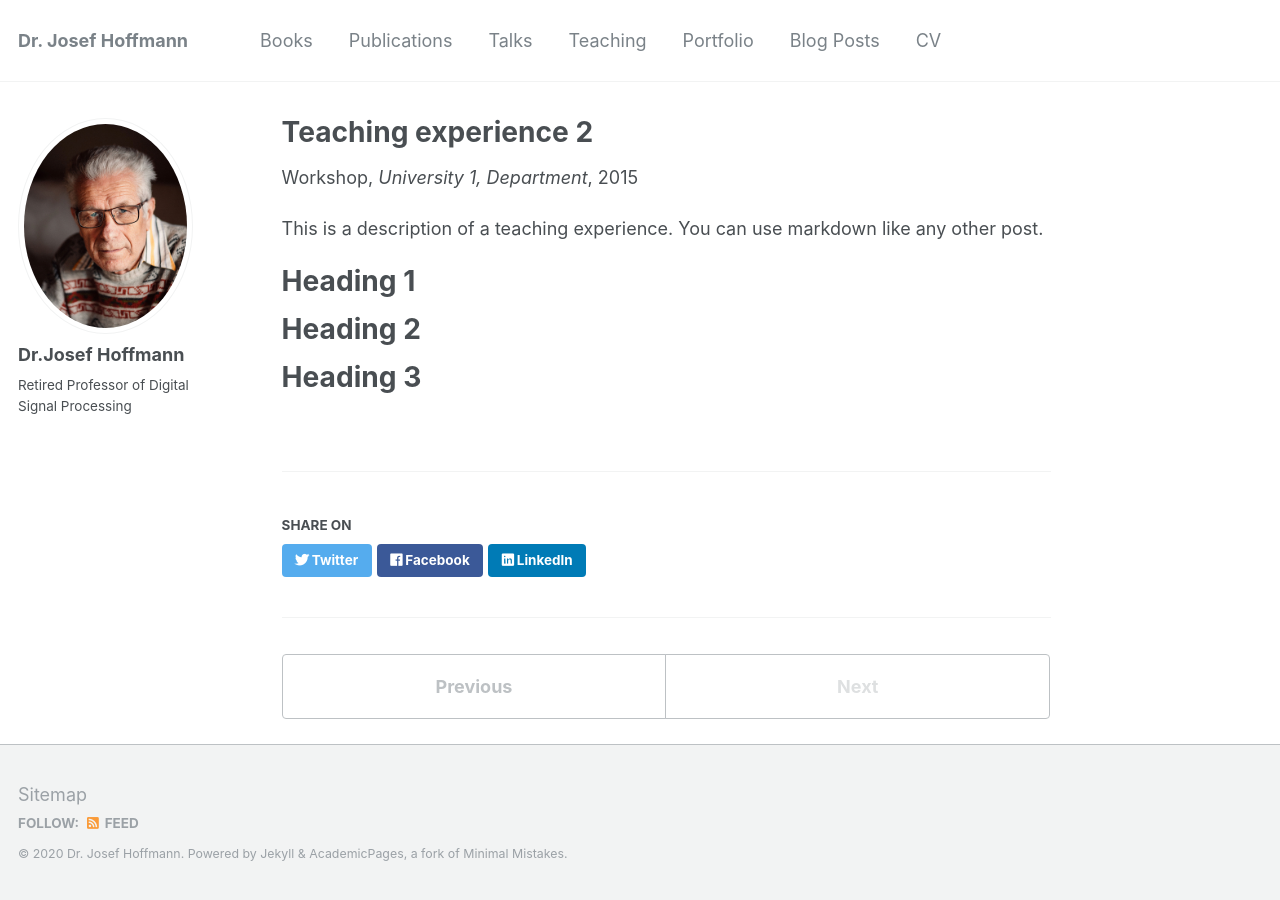
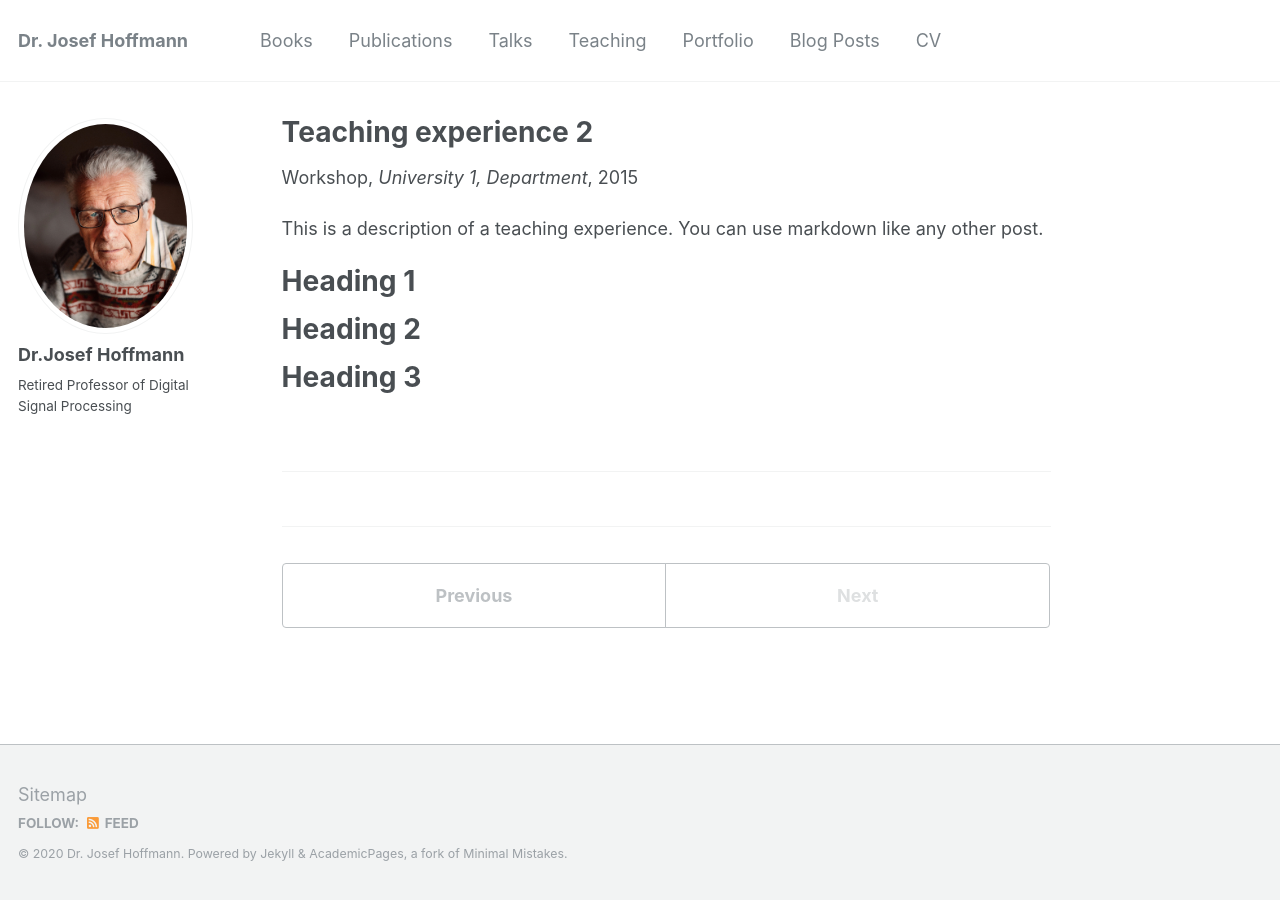
Before and after one commit to uwedeportivo/josef, a Jekyll site: the page built from _teaching/2015-spring-teaching-2.md, in a window 1280 px wide. Built offline with Jekyll 4.4.1, drawn with Linux system fonts in a browser that asks for light colours.

Commit message:
kill social sharing

```diff
--- a/_includes/social-share.html
+++ b/_includes/social-share.html
@@ -1,13 +1,4 @@
 {% include base_path %}
 
 <section class="page__share">
-  {% if site.data.ui-text[site.locale].share_on_label %}
-    <h4 class="page__share-title">{{ site.data.ui-text[site.locale].share_on_label | default: "Share on" }}</h4>
-  {% endif %}
-
-  <a href="https://twitter.com/intent/tweet?text={{ base_path }}{{ page.url }}" class="btn btn--twitter" title="{{ site.data.ui-text[site.locale].share_on_label | default: 'Share on' }} Twitter"><i class="fab fa-twitter" aria-hidden="true"></i><span> Twitter</span></a>
-
-  <a href="https://www.facebook.com/sharer/sharer.php?u={{ base_path }}{{ page.url }}" class="btn btn--facebook" title="{{ site.data.ui-text[site.locale].share_on_label | default: 'Share on' }} Facebook"><i class="fab fa-facebook" aria-hidden="true"></i><span> Facebook</span></a>
-
-  <a href="https://www.linkedin.com/shareArticle?mini=true&url={{ base_path }}{{ page.url }}" class="btn btn--linkedin" title="{{ site.data.ui-text[site.locale].share_on_label | default: 'Share on' }} LinkedIn"><i class="fab fa-linkedin" aria-hidden="true"></i><span> LinkedIn</span></a>
 </section>
```
